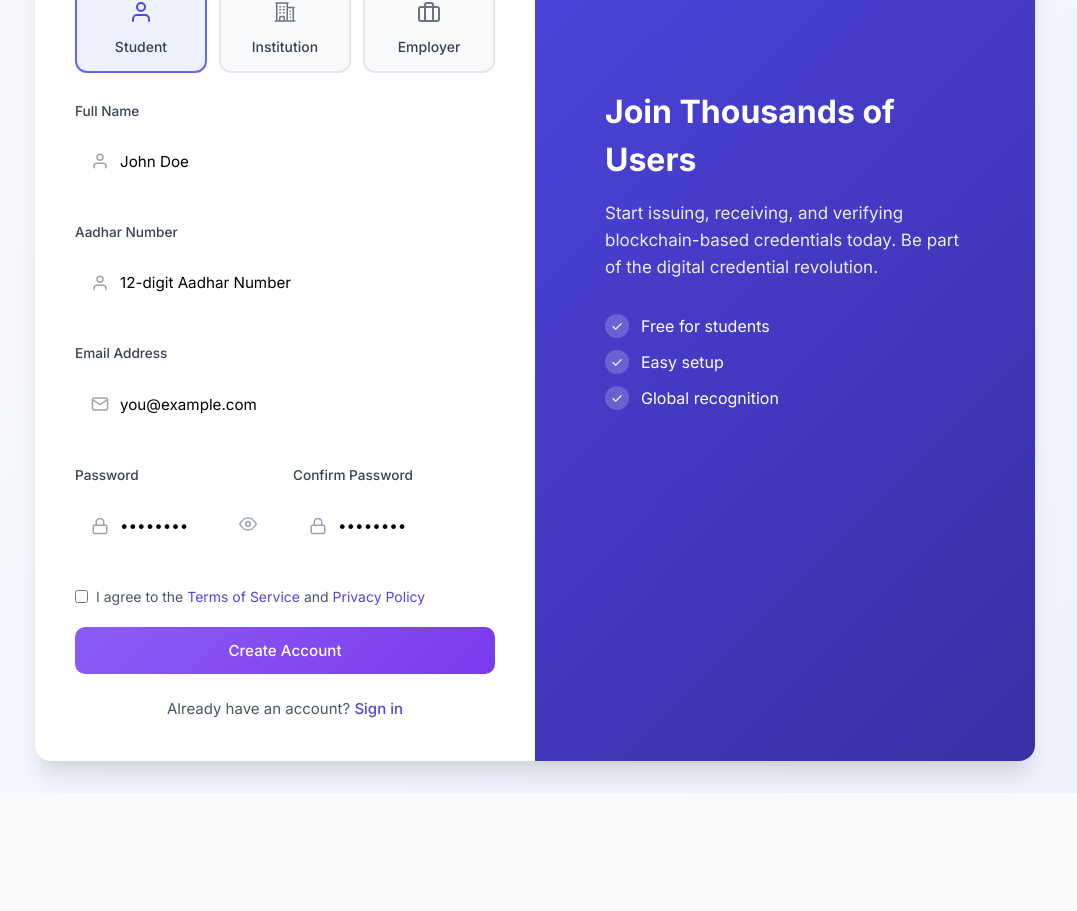
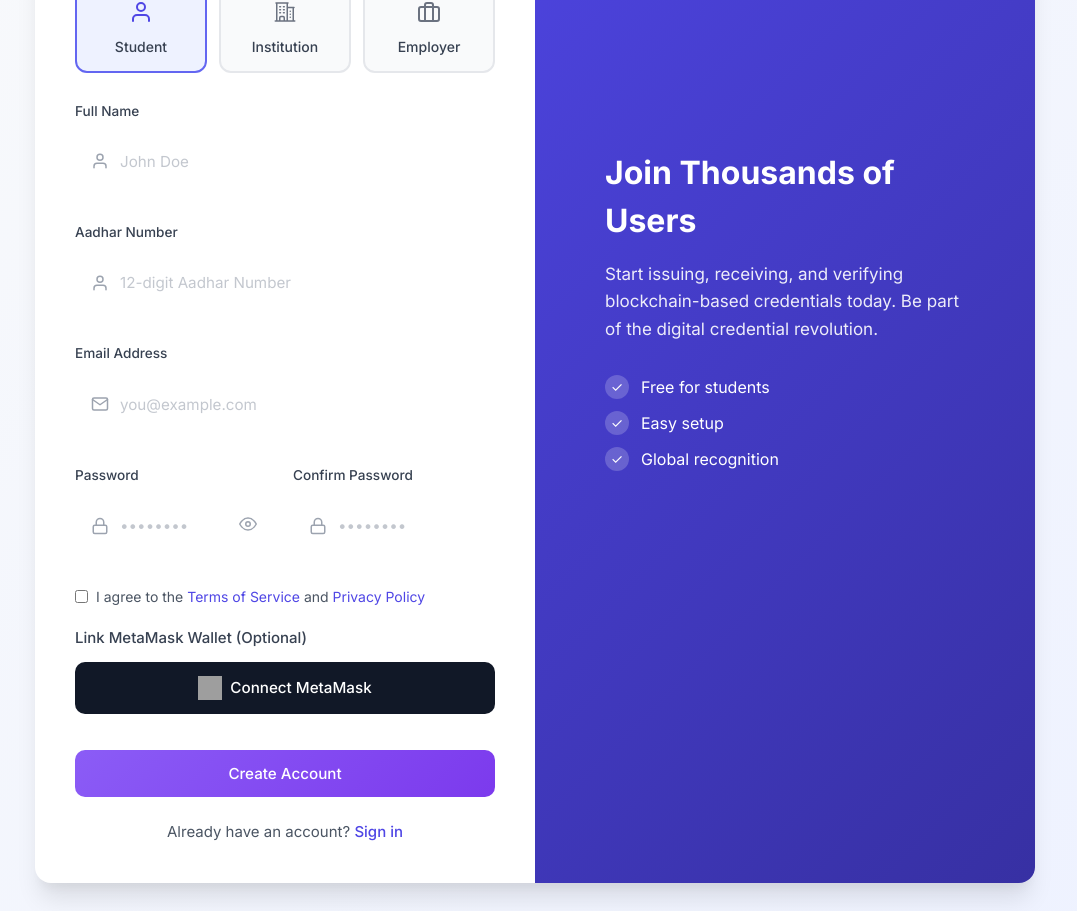
Before and after one commit to ASP-369/Yogyata, a React (Create React App) app in the folder frontend/: page /signup in a window 1280 px wide. Shown: the part 295-1206 px from the top of the page, without its empty margins (105-1182 px from the left). Before the commit the page ends 1088 px from the top, so only its background shows below. Built offline with nearby package versions, Linux system fonts and the light colour scheme; no server answers; grey boxes are pictures that could not be loaded.

Commit message:
wallet based authentication done

```diff
--- a/frontend/src/pages/auth/Auth.css
+++ b/frontend/src/pages/auth/Auth.css
@@ -1,10 +1,8 @@
 .auth-page {
   min-height: 100vh;
-  background: linear-gradient(
-    135deg,
-    var(--gray-50) 0%,
-    var(--primary-50) 100%
-  );
+  background: linear-gradient(135deg,
+      var(--gray-50) 0%,
+      var(--primary-50) 100%);
   display: flex;
   align-items: center;
   justify-content: center;
@@ -172,7 +170,8 @@
 }
 
 .input-wrapper input::placeholder {
-  color: #9ca3af;
+  color: #9ca3af !important;
+  opacity: 0.6;
 }
 
 .input-wrapper input:focus {
@@ -236,7 +235,7 @@
   margin-bottom: 0.5rem;
 }
 
-.role-selector > label {
+.role-selector>label {
   display: block;
   font-size: 0.9375rem;
   font-weight: 500;
@@ -318,6 +317,52 @@
 .wallet-icon {
   width: 24px;
   height: 24px;
+}
+
+/* Wallet Link Section (Signup) */
+.wallet-link-section {
+  margin-bottom: 1rem;
+}
+
+.wallet-link-section>label {
+  display: block;
+  font-size: 0.9375rem;
+  font-weight: 500;
+  color: #374151;
+  margin-bottom: 0.75rem;
+}
+
+.wallet-connected {
+  display: flex;
+  align-items: center;
+  justify-content: space-between;
+  padding: 0.875rem 1rem;
+  background-color: #f0fdf4;
+  border: 1px solid #86efac;
+  border-radius: 8px;
+}
+
+.wallet-connected .wallet-address {
+  font-family: monospace;
+  font-size: 0.95rem;
+  color: #166534;
+  font-weight: 500;
+}
+
+.btn-sm {
+  padding: 0.5rem 1rem;
+  font-size: 0.875rem;
+}
+
+.btn-outline {
+  background: transparent;
+  border: 1px solid #d1d5db;
+  color: #374151;
+}
+
+.btn-outline:hover {
+  background-color: #f3f4f6;
+  border-color: #9ca3af;
 }
 
 .auth-divider {
--- a/frontend/src/pages/auth/LoginPage.js
+++ b/frontend/src/pages/auth/LoginPage.js
@@ -3,6 +3,7 @@ import { Link, useNavigate, useLocation } from "react-router-dom";
 import { useAuth } from "../../context/AuthContext";
 import { FiMail, FiLock, FiEye, FiEyeOff, FiAlertCircle } from "react-icons/fi";
 import { toast } from "react-toastify";
+import { supabase } from "../../config/supabase";
 import "./Auth.css";
 
 const LoginPage = () => {
@@ -11,6 +12,7 @@ const LoginPage = () => {
   const [showPassword, setShowPassword] = useState(false);
   const [loading, setLoading] = useState(false);
   const [error, setError] = useState("");
+  const [walletLoading, setWalletLoading] = useState(false);
 
   const { signIn, user } = useAuth();
   const navigate = useNavigate();
@@ -45,20 +47,55 @@ const LoginPage = () => {
     }
   };
 
-  // Web3 wallet connection placeholder
+  // MetaMask Login - Check if wallet is linked to an account
   const handleWalletConnect = async () => {
-    if (typeof window.ethereum !== "undefined") {
-      try {
-        const accounts = await window.ethereum.request({
-          method: "eth_requestAccounts",
-        });
-        console.log("Connected wallet:", accounts[0]);
-        toast.info("Wallet connected! Web3 auth coming soon.");
-      } catch (err) {
+    if (typeof window.ethereum === "undefined") {
+      toast.warning("Please install MetaMask to use Web3 login");
+      return;
+    }
+
+    try {
+      setWalletLoading(true);
+      setError("");
+
+      // Request wallet connection
+      const accounts = await window.ethereum.request({
+        method: "eth_requestAccounts",
+      });
+      const walletAddress = accounts[0].toLowerCase();
+
+      // Query Supabase to find user with this wallet address
+      const { data: users, error: queryError } = await supabase
+        .from("auth.users")
+        .select("id, email, raw_user_meta_data")
+        .eq("raw_user_meta_data->>wallet_address", walletAddress)
+        .single();
+
+      if (queryError || !users) {
+        // Try alternative: search in auth metadata via RPC or direct query
+        // Since we can't directly query auth.users, we'll use a workaround
+        toast.info("Wallet connected! Checking for linked account...");
+
+        // For now, show user their connected wallet and prompt for email
+        toast.warning(
+          `Wallet ${walletAddress.slice(0, 6)}...${walletAddress.slice(-4)} is connected. Please sign in with your email to link this wallet, or create an account with this wallet.`
+        );
+        return;
+      }
+
+      // If user found, we could implement a custom sign-in flow
+      // For security, we'd need a backend verification
+      toast.success("Wallet recognized! Please complete sign-in with your email.");
+
+    } catch (err) {
+      console.error("Wallet login failed:", err);
+      if (err.code === 4001) {
+        toast.error("Wallet connection was rejected");
+      } else {
         toast.error("Failed to connect wallet");
       }
-    } else {
-      toast.warning("Please install MetaMask to use Web3 login");
+    } finally {
+      setWalletLoading(false);
     }
   };
 
@@ -147,13 +184,14 @@ const LoginPage = () => {
             type="button"
             className="btn btn-wallet"
             onClick={handleWalletConnect}
+            disabled={walletLoading}
           >
             <img
               src="https://upload.wikimedia.org/wikipedia/commons/3/36/MetaMask_Fox.svg"
               alt="MetaMask"
               className="wallet-icon"
             />
-            Connect with MetaMask
+            {walletLoading ? "Connecting..." : "Connect with MetaMask"}
           </button>
 
           <p className="auth-footer">
--- a/frontend/src/pages/auth/SignupPage.js
+++ b/frontend/src/pages/auth/SignupPage.js
@@ -28,10 +28,12 @@ const SignupPage = () => {
     institutionName: "",
     companyName: "",
     aadhar: "",
+    walletAddress: "",
   });
   const [showPassword, setShowPassword] = useState(false);
   const [loading, setLoading] = useState(false);
   const [error, setError] = useState("");
+  const [connectingWallet, setConnectingWallet] = useState(false);
 
   const { signUp, user } = useAuth();
   const navigate = useNavigate();
@@ -72,6 +74,7 @@ const SignupPage = () => {
           formData.role === "institution" ? formData.institutionName : null,
         employer_company:
           formData.role === "employer" ? formData.companyName : null,
+        wallet_address: formData.walletAddress || null,
       };
 
       const { data, error } = await signUp(
@@ -112,6 +115,28 @@ const SignupPage = () => {
       toast.error("An unexpected error occurred");
     } finally {
       setLoading(false);
+    }
+  };
+
+  const handleConnectWallet = async () => {
+    if (typeof window.ethereum === "undefined") {
+      toast.warning("Please install MetaMask to link your wallet");
+      return;
+    }
+
+    try {
+      setConnectingWallet(true);
+      const accounts = await window.ethereum.request({
+        method: "eth_requestAccounts",
+      });
+      const walletAddress = accounts[0];
+      setFormData((prev) => ({ ...prev, walletAddress }));
+      toast.success("Wallet connected successfully!");
+    } catch (err) {
+      console.error("Wallet connection failed:", err);
+      toast.error("Failed to connect wallet");
+    } finally {
+      setConnectingWallet(false);
     }
   };
 
@@ -322,6 +347,39 @@ const SignupPage = () => {
               </label>
             </div>
 
+            {/* MetaMask Wallet Link (Optional) */}
+            <div className="wallet-link-section">
+              <label>Link MetaMask Wallet (Optional)</label>
+              {formData.walletAddress ? (
+                <div className="wallet-connected">
+                  <span className="wallet-address">
+                    {formData.walletAddress.slice(0, 6)}...{formData.walletAddress.slice(-4)}
+                  </span>
+                  <button
+                    type="button"
+                    className="btn btn-outline btn-sm"
+                    onClick={() => setFormData((prev) => ({ ...prev, walletAddress: "" }))}
+                  >
+                    Disconnect
+                  </button>
+                </div>
+              ) : (
+                <button
+                  type="button"
+                  className="btn btn-wallet"
+                  onClick={handleConnectWallet}
+                  disabled={connectingWallet}
+                >
+                  <img
+                    src="https://upload.wikimedia.org/wikipedia/commons/3/36/MetaMask_Fox.svg"
+                    alt="MetaMask"
+                    className="wallet-icon"
+                  />
+                  {connectingWallet ? "Connecting..." : "Connect MetaMask"}
+                </button>
+              )}
+            </div>
+
             <button
               type="submit"
               className="btn btn-primary btn-block"
```
